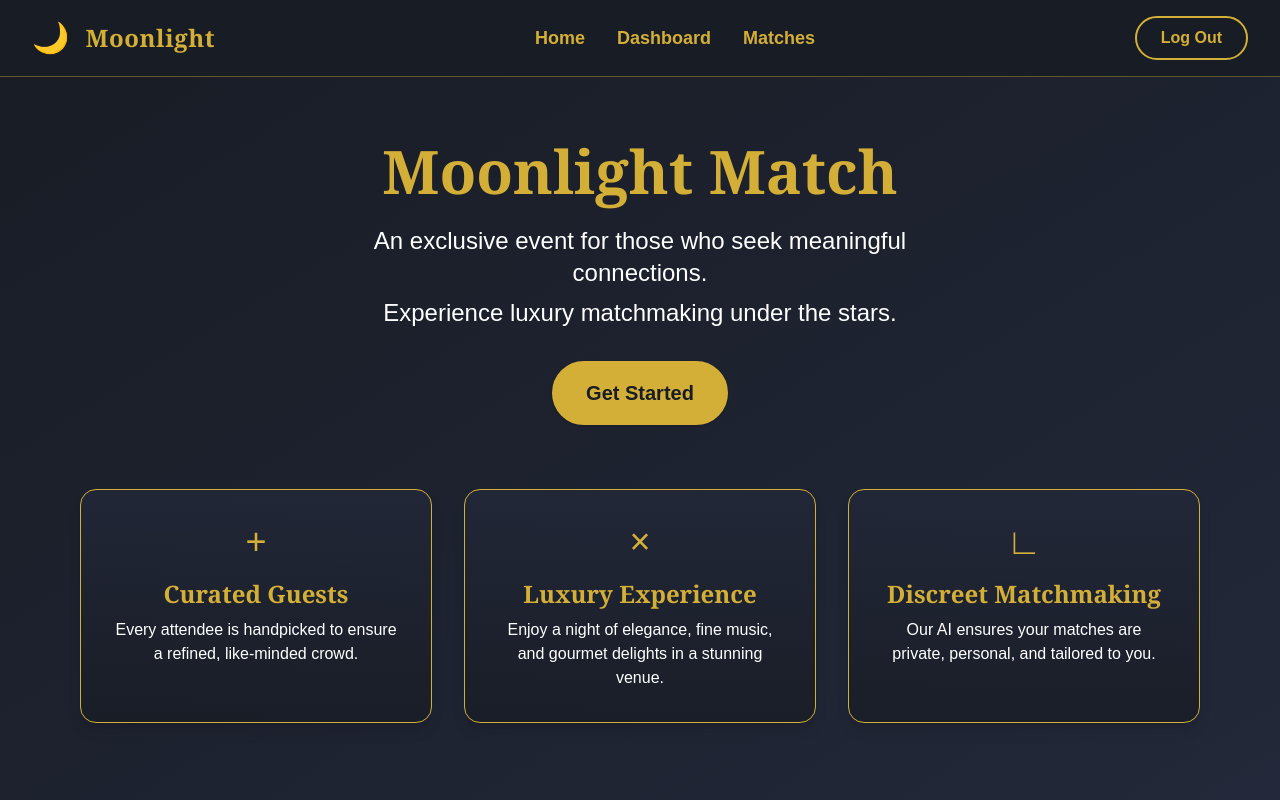
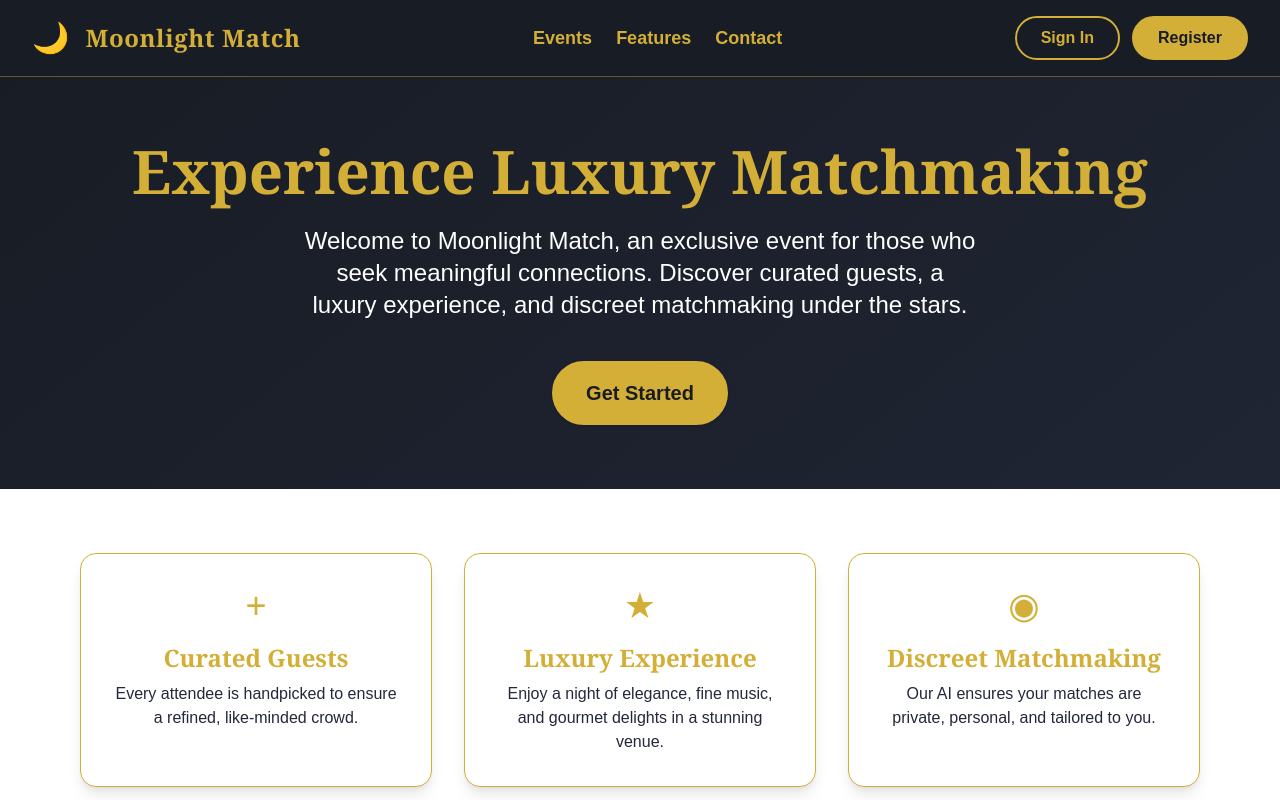
Before and after one commit to florescualexandra/moonlight-match, a Next.js app: page / in a window 1280 px wide. Shown: the top 800 px of the page. Built offline with nearby package versions, Linux system fonts and the light colour scheme.

Commit message:
Update landing page to luxury Moonlight Match design

```diff
--- a/src/app/page.tsx
+++ b/src/app/page.tsx
@@ -13,47 +13,60 @@ export default function Home() {
       <nav className="w-full flex items-center justify-between px-8 py-4 border-b border-[#D4AF37]/40 bg-[#181c24]">
         <div className="flex items-center gap-2">
           <MoonLogo />
-          <span className="text-2xl font-bold text-[#D4AF37] font-serif tracking-wide">Moonlight</span>
+          <span className="text-2xl font-bold text-[#D4AF37] font-serif tracking-wide">Moonlight Match</span>
         </div>
-        <div className="flex gap-8 items-center">
-          <Link href="/" className="text-lg font-semibold text-[#D4AF37] hover:text-white transition">Home</Link>
-          <Link href="/user" className="text-lg font-semibold text-[#D4AF37] hover:text-white transition">Dashboard</Link>
-          <Link href="/matches" className="text-lg font-semibold text-[#D4AF37] hover:text-white transition">Matches</Link>
+        <div className="flex gap-6 items-center">
+          <Link href="/events" className="text-lg font-semibold text-[#D4AF37] hover:text-white transition">Events</Link>
+          <a href="#features" className="text-lg font-semibold text-[#D4AF37] hover:text-white transition">Features</a>
+          <a href="#contact" className="text-lg font-semibold text-[#D4AF37] hover:text-white transition">Contact</a>
         </div>
-        <button className="px-6 py-2 rounded-full border-2 border-[#D4AF37] text-[#D4AF37] font-semibold bg-transparent hover:bg-[#D4AF37]/10 transition">Log Out</button>
+        <div className="flex gap-3 items-center">
+          <Link href="/login" className="px-6 py-2 rounded-full border-2 border-[#D4AF37] text-[#D4AF37] font-semibold bg-transparent hover:bg-[#D4AF37]/10 transition">Sign In</Link>
+          <Link href="/register" className="px-6 py-2 rounded-full bg-[#D4AF37] text-[#181c24] font-semibold border-2 border-[#D4AF37] hover:bg-[#e6c97a] transition">Register</Link>
+        </div>
       </nav>
 
       {/* Hero Section */}
       <section className="flex flex-col items-center justify-center flex-1 py-16">
-        <h1 className="text-5xl md:text-6xl font-extrabold text-[#D4AF37] font-serif mb-6 text-center">Moonlight Match</h1>
-        <p className="text-xl md:text-2xl text-white text-center mb-2 max-w-2xl">An exclusive event for those who seek meaningful connections.</p>
-        <p className="text-xl md:text-2xl text-white text-center mb-8 max-w-2xl">Experience luxury matchmaking under the stars.</p>
-        <Link href="/login" className="px-8 py-4 rounded-full bg-[#D4AF37] text-[#181c24] font-bold text-xl hover:bg-[#e6c97a] transition shadow border-2 border-[#D4AF37]">Get Started</Link>
+        <h1 className="text-5xl md:text-6xl font-extrabold text-[#D4AF37] font-serif mb-6 text-center">Experience Luxury Matchmaking</h1>
+        <p className="text-xl md:text-2xl text-white text-center mb-2 max-w-2xl">Welcome to Moonlight Match, an exclusive event for those who seek meaningful connections. Discover curated guests, a luxury experience, and discreet matchmaking under the stars.</p>
+        <Link href="/register" className="mt-8 px-8 py-4 rounded-full bg-[#D4AF37] text-[#181c24] font-bold text-xl hover:bg-[#e6c97a] transition shadow border-2 border-[#D4AF37]">Get Started</Link>
       </section>
 
       {/* Features Section */}
-      <section className="w-full flex flex-col items-center pb-20">
-        <div className="max-w-6xl w-full grid grid-cols-1 md:grid-cols-3 gap-8 px-4">
+      <section id="features" className="w-full flex flex-col items-center pb-20 bg-white">
+        <div className="max-w-6xl w-full grid grid-cols-1 md:grid-cols-3 gap-8 px-4 py-16">
           {/* Card 1 */}
-          <div className="bg-gradient-to-b from-[#23283a]/80 to-[#181c24]/80 rounded-2xl border border-[#D4AF37] p-8 flex flex-col items-center shadow-lg">
+          <div className="bg-white rounded-2xl border border-[#D4AF37] p-8 flex flex-col items-center shadow-lg">
             <span className="text-4xl text-[#D4AF37] mb-4">+</span>
             <h3 className="text-2xl font-bold text-[#D4AF37] font-serif mb-2">Curated Guests</h3>
-            <p className="text-white text-center">Every attendee is handpicked to ensure a refined, like-minded crowd.</p>
+            <p className="text-[#23283a] text-center">Every attendee is handpicked to ensure a refined, like-minded crowd.</p>
           </div>
           {/* Card 2 */}
-          <div className="bg-gradient-to-b from-[#23283a]/80 to-[#181c24]/80 rounded-2xl border border-[#D4AF37] p-8 flex flex-col items-center shadow-lg">
-            <span className="text-4xl text-[#D4AF37] mb-4">×</span>
+          <div className="bg-white rounded-2xl border border-[#D4AF37] p-8 flex flex-col items-center shadow-lg">
+            <span className="text-4xl text-[#D4AF37] mb-4">&#9733;</span>
             <h3 className="text-2xl font-bold text-[#D4AF37] font-serif mb-2">Luxury Experience</h3>
-            <p className="text-white text-center">Enjoy a night of elegance, fine music, and gourmet delights in a stunning venue.</p>
+            <p className="text-[#23283a] text-center">Enjoy a night of elegance, fine music, and gourmet delights in a stunning venue.</p>
           </div>
           {/* Card 3 */}
-          <div className="bg-gradient-to-b from-[#23283a]/80 to-[#181c24]/80 rounded-2xl border border-[#D4AF37] p-8 flex flex-col items-center shadow-lg">
-            <span className="text-4xl text-[#D4AF37] mb-4">∟</span>
+          <div className="bg-white rounded-2xl border border-[#D4AF37] p-8 flex flex-col items-center shadow-lg">
+            <span className="text-4xl text-[#D4AF37] mb-4">&#9673;</span>
             <h3 className="text-2xl font-bold text-[#D4AF37] font-serif mb-2">Discreet Matchmaking</h3>
-            <p className="text-white text-center">Our AI ensures your matches are private, personal, and tailored to you.</p>
+            <p className="text-[#23283a] text-center">Our AI ensures your matches are private, personal, and tailored to you.</p>
           </div>
         </div>
       </section>
+
+      {/* Footer */}
+      <footer id="contact" className="w-full text-center text-[#23283a] text-base py-10 bg-white border-t border-[#e5e7eb]">
+        <div className="flex flex-col md:flex-row items-center justify-center gap-4">
+          <span>&copy; {new Date().getFullYear()} Moonlight Match</span>
+          <span className="hidden md:inline">|</span>
+          <a href="mailto:contact@moonlightmatch.com" className="hover:text-[#D4AF37] transition">Contact</a>
+          <span className="hidden md:inline">|</span>
+          <a href="#" className="hover:text-[#D4AF37] transition">Instagram</a>
+        </div>
+      </footer>
     </div>
   );
 }
```
